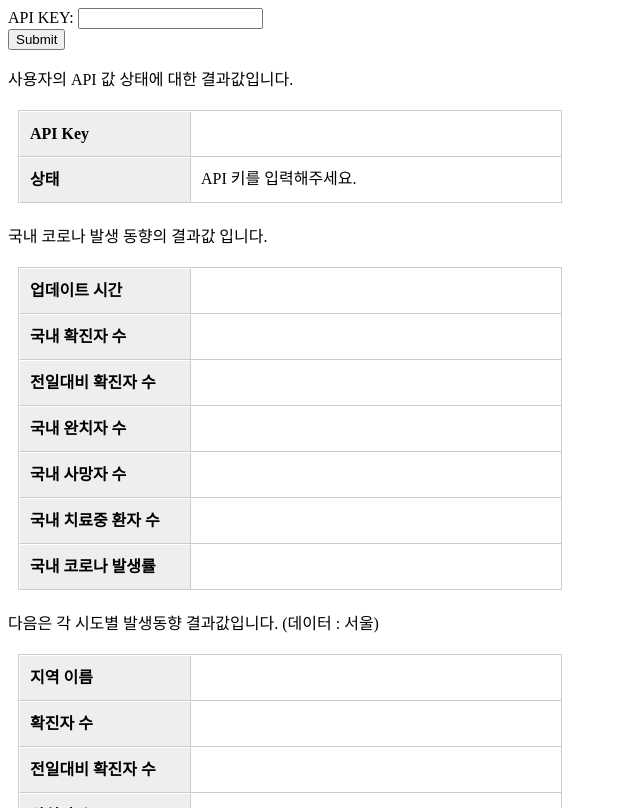
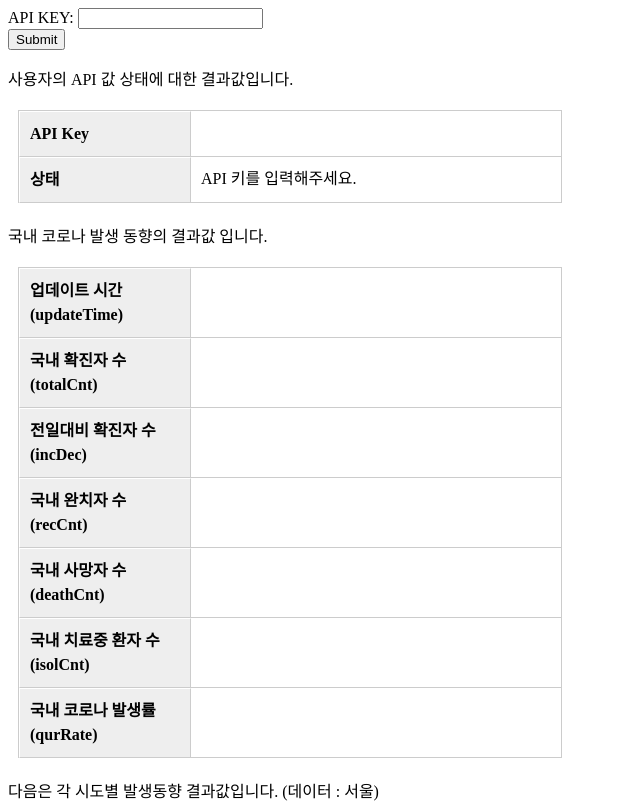
Before and after one commit to DevEnne/CoronaAPI-Test, a PHP site: page / in a window 1280 px wide. Shown: the top 808 px of the page, without its empty margins (0-640 px from the left). Run offline with PHP 8.4, Linux system fonts and the light colour scheme; data that the repository does not hold is empty.

Commit message:
Update index.php
일부 항목 변경

```diff
--- a/index.php
+++ b/index.php
@@ -53,31 +53,31 @@ if ($existKey) {
     <table class="type02">
       </tr>
       <tr>
-        <th scope="row">업데이트 시간</th>
+        <th scope="row">업데이트 시간<br>(updateTime)</th>
         <td><?php if($existKey) { echo $json['API']['updateTime']; } ?></td>
       </tr>
       <tr>
-        <th scope="row">국내 확진자 수</th>
+        <th scope="row">국내 확진자 수<br>(totalCnt)</th>
         <td><?php if($existKey) { echo number_format($json['korea']['totalCnt']). "명"; } ?></td>
       </tr>
       <tr>
-        <th scope="row">전일대비 확진자 수</th>
+        <th scope="row">전일대비 확진자 수<br>(incDec)</th>
         <td><?php if($existKey) { echo '+'. number_format($json['korea']['incDec']). "명"; } ?></td>
       </tr>
       <tr>
-        <th scope="row">국내 완치자 수</th>
+        <th scope="row">국내 완치자 수<br>(recCnt)</th>
         <td><?php if($existKey) { echo number_format($json['korea']['recCnt']). "명"; } ?></td>
       <tr>
       </tr>
-        <th scope="row">국내 사망자 수</th>
+        <th scope="row">국내 사망자 수<br>(deathCnt)</th>
         <td><?php if($existKey) { echo number_format($json['korea']['deathCnt']). "명"; } ?></td>
       </tr>
       <tr>
-        <th scope="row">국내 치료중 환자 수</th>
+        <th scope="row">국내 치료중 환자 수<br>(isolCnt)</th>
         <td><?php if($existKey) { echo number_format($json['korea']['isolCnt']). "명"; } ?></td>
       </tr>
       <tr>
-        <th scope="row">국내 코로나 발생률</th>
+        <th scope="row">국내 코로나 발생률<br>(qurRate)</th>
         <td><?php if($existKey) { echo $json['korea']['qurRate']. " %"; } ?></td>
       </tr>
     </table>
```
